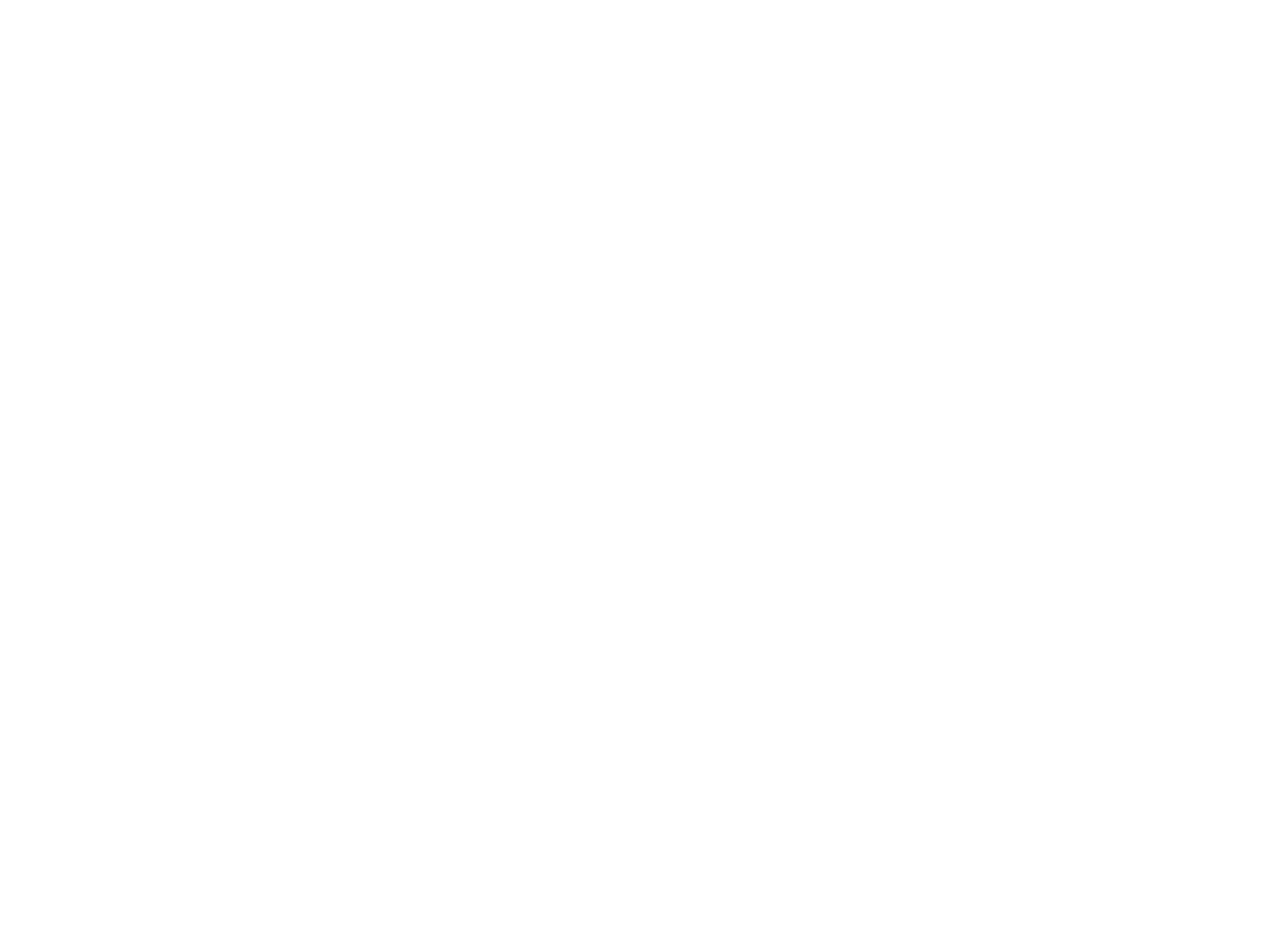
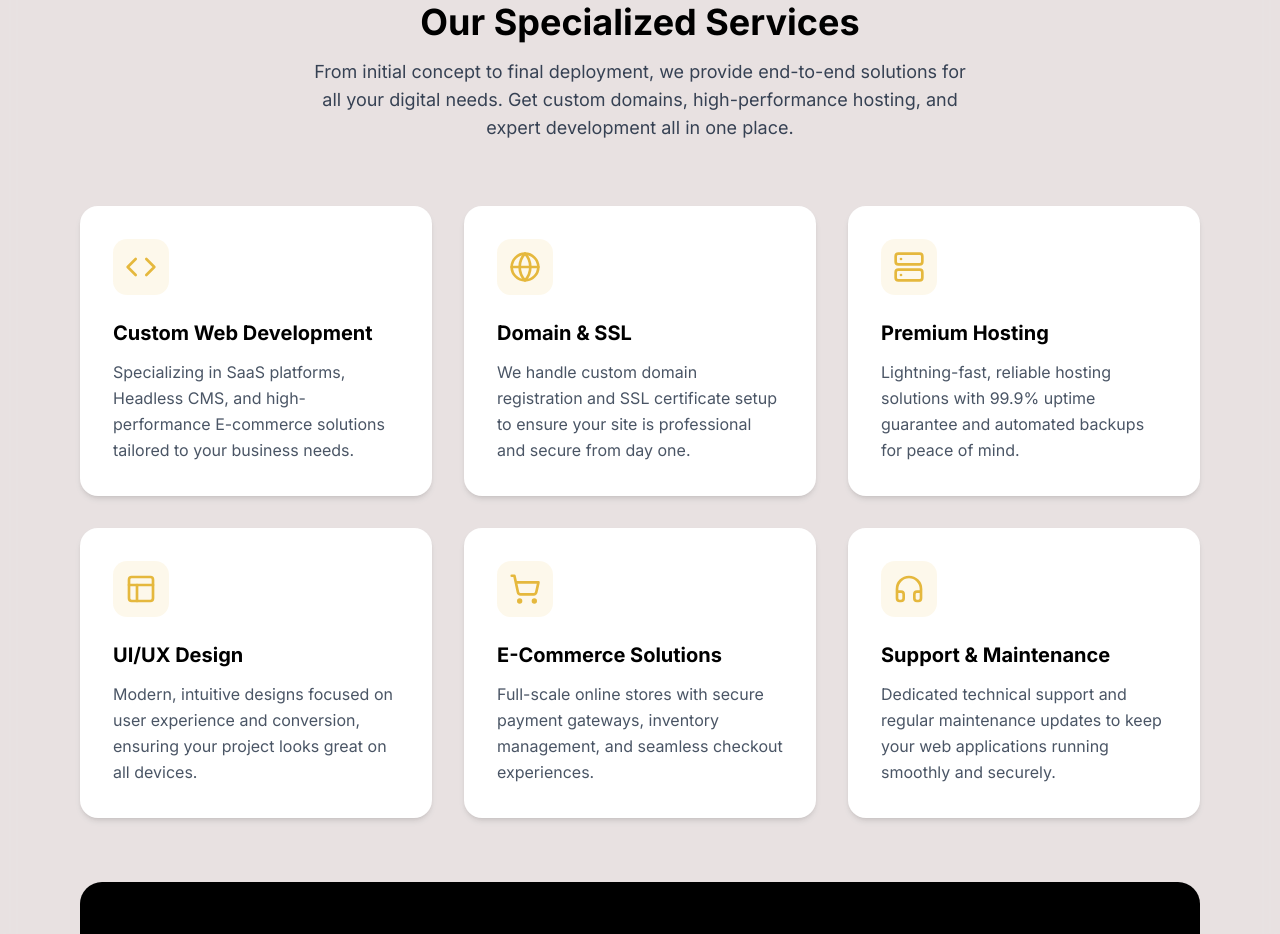
Before and after one commit to AaronFrancis05/AFT-INC, a Next.js app: page / in a window 1280 px wide. Shown: the part 1848-2782 px from the top of the page. Before the commit the page ends 1714 px from the top, so only its background shows below. Built offline with nearby package versions, Linux system fonts and the light colour scheme.

Commit message:
Implement Services section

```diff
--- a/app/page.tsx
+++ b/app/page.tsx
@@ -2,13 +2,24 @@
 import Nav from'@/components/nav/nav'
 import { Button } from "@/components/ui/button";
 import Link from "next/link";
+import {
+    Globe,
+    Layout,
+    ShoppingCart,
+    Server,
+    ShieldCheck,
+    Zap,
+    Code,
+    Settings,
+    HeadphonesIcon
+} from "lucide-react";
 
 export default function Home() {
   return (
     <main className={"min-h-screen bg-[#DED5D5] "}>
         <Nav />
         {/*Banner Section*/}
-        <div className={"px-20 flex items-center justify-between gap-4 pt-20 w-full"}>
+        <div className={"px-20 flex items-center justify-between gap-2 sm:gap-4 pt-20 w-full"}>
                 {/*Banner Info*/}
                 <div className={"flex flex-col gap-6 max-w-2xl"}>
                     <h1 className={"text-6xl font-extrabold text-black leading-tight"}>
@@ -19,7 +30,7 @@
                         From powerful SaaS platforms and flexible CMS solutions to high-performance E-commerce sites
                         and beyond – we showcase the best in modern web development.
                     </p>
-                    <div className={"flex gap-4 items-center"}>
+                    <div className={"flex gap-2 items-center"}>
                         <Link href="/projects">
                             <Button className={"bg-black text-white px-8 py-6 rounded-xl font-bold text-lg hover:bg-gray-800 transition-all"}>
                                 Explore Projects
@@ -33,23 +44,23 @@
                     </div>
                 </div>
                 {/*Banner Image*/}
-                <div className={"relative"}>
-                    <div className={"relative z-10"}>
-                        <Image className={"rounded-xl shadow-2xl"} src={"/assets/banner/banner.png"} width={600} height={700} alt={"Banner"}/>
+                <div className={"relative max-sm:hidden"}>
+                    <div className={"relative z-10 max-sm:hidden"}>
+                        <Image className={"rounded-xl shadow-2xl max-sm:hidden"} src={"/assets/banner/banner.png"} width={600} height={700} alt={"Banner"}/>
                     </div>
                     {/* Decorative element */}
-                    <div className={"absolute -top-4 -right-4 w-full h-full border-4 border-[#E5B83D] rounded-xl -z-0"}></div>
+                    <div className={"absolute -top-4 -right-4 w-full h-full border-4 border-[#E5B83D] rounded-xl -z-0 max-sm:hidden"}></div>
                 </div>
         </div>
 
         {/*Projects Section*/}
-        <div className={"px-20 py-20 w-full"}>
-            <div className={"flex flex-col gap-4 mb-12"}>
+        <div className={"px-20 py-25 w-full"}>
+            <div className={"flex flex-col gap-2 sm:gap-4 mb-12"}>
                 <h2 className={"text-4xl font-bold text-black"}>Featured Projects</h2>
                 <p className={"text-gray-600 max-w-xl"}>Explore our top-tier web applications, from SaaS platforms to high-performance E-commerce solutions.</p>
             </div>
 
-            <div className={"grid grid-cols-1 md:grid-cols-2 lg:grid-cols-3 gap-8"}>
+            <div className={"grid grid-cols-1 md:grid-cols-2 lg:grid-cols-3 gap-5 sm:gap-8"}>
                 {PROJECTS.map((project, index) => (
                     <div key={index} className={"bg-white rounded-2xl overflow-hidden shadow-lg hover:shadow-2xl transition-all duration-300 flex flex-col group"}>
                         <div className={"relative h-56 w-full overflow-hidden"}>
@@ -78,6 +89,43 @@
                         </div>
                     </div>
                 ))}
+            </div>
+        </div>
+
+    {/*    SERVICES SECTION*/}
+        <div className={"px-20 py-24 w-full bg-white/30 backdrop-blur-sm"}>
+            <div className={"flex flex-col items-center text-center gap-4 mb-16"}>
+                <h2 className={"text-4xl font-bold text-black"}>Our Specialized Services</h2>
+                <p className={"text-gray-700 max-w-2xl text-lg"}>
+                    From initial concept to final deployment, we provide end-to-end solutions for all your digital needs.
+                    Get custom domains, high-performance hosting, and expert development all in one place.
+                </p>
+            </div>
+
+            <div className={"grid grid-cols-1 md:grid-cols-2 lg:grid-cols-3 gap-8"}>
+                {SERVICES.map((service, index) => (
+                    <div key={index} className={"bg-white p-8 rounded-2xl shadow-md hover:shadow-xl transition-all duration-300 border border-transparent hover:border-[#E5B83D] group"}>
+                        <div className={"w-14 h-14 bg-[#E5B83D]/10 rounded-xl flex items-center justify-center mb-6 group-hover:bg-[#E5B83D] transition-colors duration-300"}>
+                            <service.icon className={"w-8 h-8 text-[#E5B83D] group-hover:text-black transition-colors duration-300"} />
+                        </div>
+                        <h3 className={"text-xl font-bold text-black mb-3"}>{service.title}</h3>
+                        <p className={"text-gray-600 leading-relaxed"}>
+                            {service.description}
+                        </p>
+                    </div>
+                ))}
+            </div>
+
+            <div className={"mt-16 bg-black rounded-3xl p-12 flex flex-col md:flex-row items-center justify-between gap-8"}>
+                <div className={"text-white"}>
+                    <h3 className={"text-3xl font-bold mb-2"}>Ready to start your next project?</h3>
+                    <p className={"text-gray-400"}>Contact us today for a free consultation and custom quote.</p>
+                </div>
+                <Link href="/services">
+                    <Button className={"bg-[#E5B83D] text-black hover:bg-white px-10 py-7 rounded-xl font-bold text-lg transition-all"}>
+                        Get Started Now
+                    </Button>
+                </Link>
             </div>
         </div>
     </main>
@@ -127,4 +175,37 @@
         description: "Minimalist and interactive portfolio template for designers and creatives looking to showcase their best work.",
         image: "https://images.unsplash.com/photo-1507238691740-187a5b1d37b8?q=80&w=1955&auto=format&fit=crop"
     }
-]
+];
+
+const SERVICES = [
+    {
+        title: "Custom Web Development",
+        description: "Specializing in SaaS platforms, Headless CMS, and high-performance E-commerce solutions tailored to your business needs.",
+        icon: Code
+    },
+    {
+        title: "Domain & SSL",
+        description: "We handle custom domain registration and SSL certificate setup to ensure your site is professional and secure from day one.",
+        icon: Globe
+    },
+    {
+        title: "Premium Hosting",
+        description: "Lightning-fast, reliable hosting solutions with 99.9% uptime guarantee and automated backups for peace of mind.",
+        icon: Server
+    },
+    {
+        title: "UI/UX Design",
+        description: "Modern, intuitive designs focused on user experience and conversion, ensuring your project looks great on all devices.",
+        icon: Layout
+    },
+    {
+        title: "E-Commerce Solutions",
+        description: "Full-scale online stores with secure payment gateways, inventory management, and seamless checkout experiences.",
+        icon: ShoppingCart
+    },
+    {
+        title: "Support & Maintenance",
+        description: "Dedicated technical support and regular maintenance updates to keep your web applications running smoothly and securely.",
+        icon: HeadphonesIcon
+    }
+];
--- a/components/auth/sign-in.tsx
+++ b/components/auth/sign-in.tsx
@@ -20,6 +20,7 @@
 import { useRouter } from 'next/navigation'
 import { toast } from 'sonner'
 import { Eye, EyeOff } from 'lucide-react'
+import Image from "next/image";
 
 export function SignIn() {
   const router = useRouter()
@@ -76,9 +77,11 @@
       <div className="bg-card m-auto h-fit w-full max-w-md rounded-lg border p-0.5 shadow-md">
         <div className="p-8 pb-6">
           <Link href="/" aria-label="go home">
-            <AppLogoIcon className="h-10 fill-current text-black sm:h-12" />
+            <Image className={"rounded-lg   object-fit"} src={"/assets/hero/robot.jpg"} alt={"Logo"} width={30} height={30} />
           </Link>
-          <h1 className="mb-1 mt-4 text-xl font-semibold">Sign in to Tailark</h1>
+          <h1 className="mb-1 flex items-center gap-2 mt-4 text-xl font-semibold">Sign in to<> <div className={"flex gap-2 cursor-pointer items-center"}>
+            <h4 className={"font-bold font-sans text-lg"}>AFT INC</h4>
+          </div> </></h1>
           <p className="text-sm text-muted-foreground">Welcome back! Sign in to continue</p>
 
           <div className="mt-6 grid grid-cols-2 gap-3">
--- a/components/auth/sign-up.tsx
+++ b/components/auth/sign-up.tsx
@@ -20,6 +20,7 @@
 import { useRouter } from 'next/navigation'
 import { toast } from 'sonner'
 import { Eye, EyeOff } from 'lucide-react'
+import Image from "next/image";
 
 export function SignUp() {
   const router = useRouter()
@@ -94,7 +95,10 @@
       <div className="bg-card m-auto h-fit w-full max-w-md rounded-lg border p-0.5 shadow-md">
         <div className="p-8 pb-6">
           <Link href="/" aria-label="go home">
-            <AppLogoIcon className="h-10 fill-current text-black sm:h-12" />
+              <> <div className={"flex gap-2 cursor-pointer items-center"}>
+                  <Image className={"rounded-sm   object-fit"} src={"/assets/hero/robot.jpg"} alt={"Logo"} width={20} height={20} />
+                  <h4 className={"font-bold font-sans text-lg"}>AFT INC</h4>
+              </div> </>
           </Link>
           <h1 className="mb-1 mt-4 text-xl font-semibold">Create your account</h1>
           <p className="text-sm text-muted-foreground">Welcome! Please fill in your details to get started</p>
```
